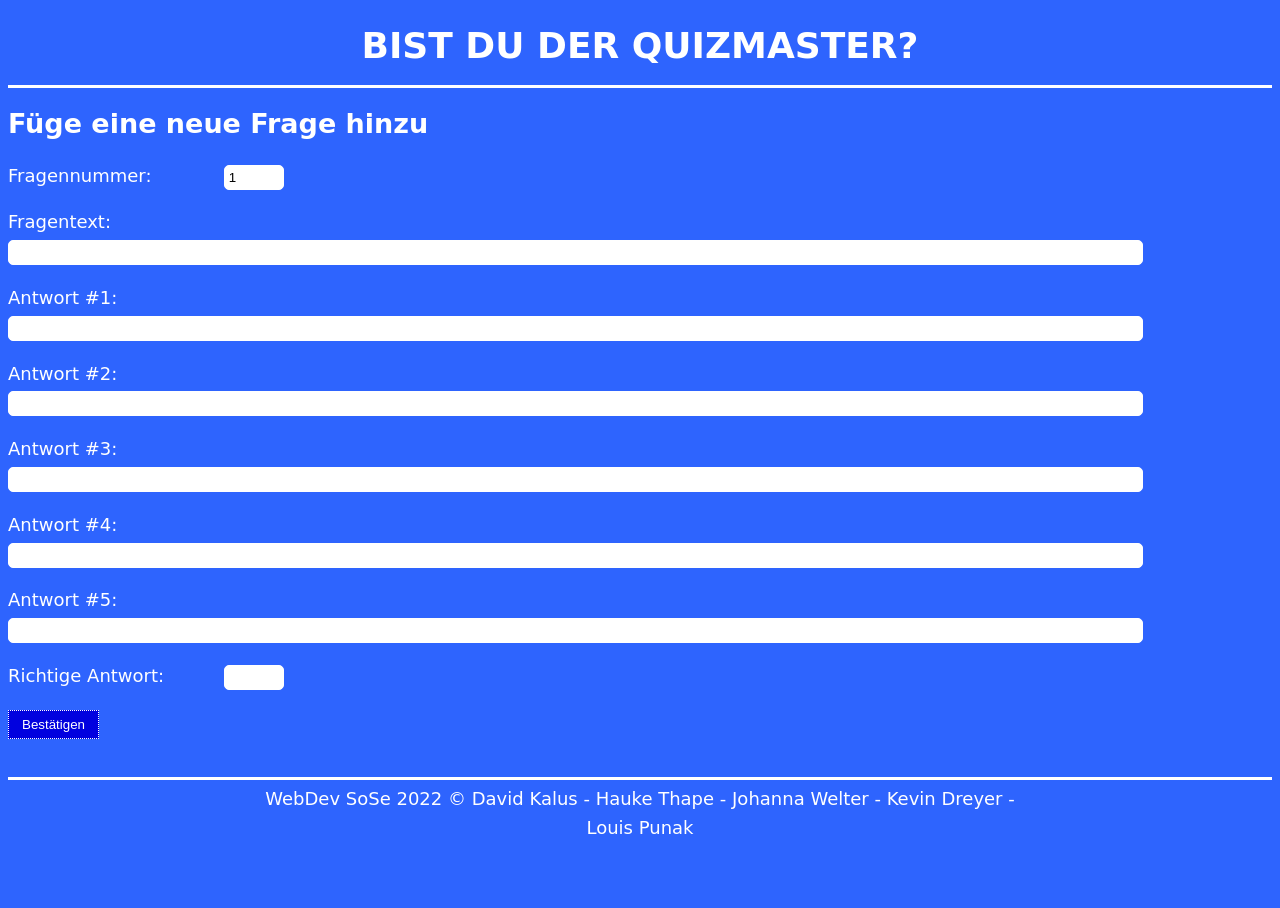
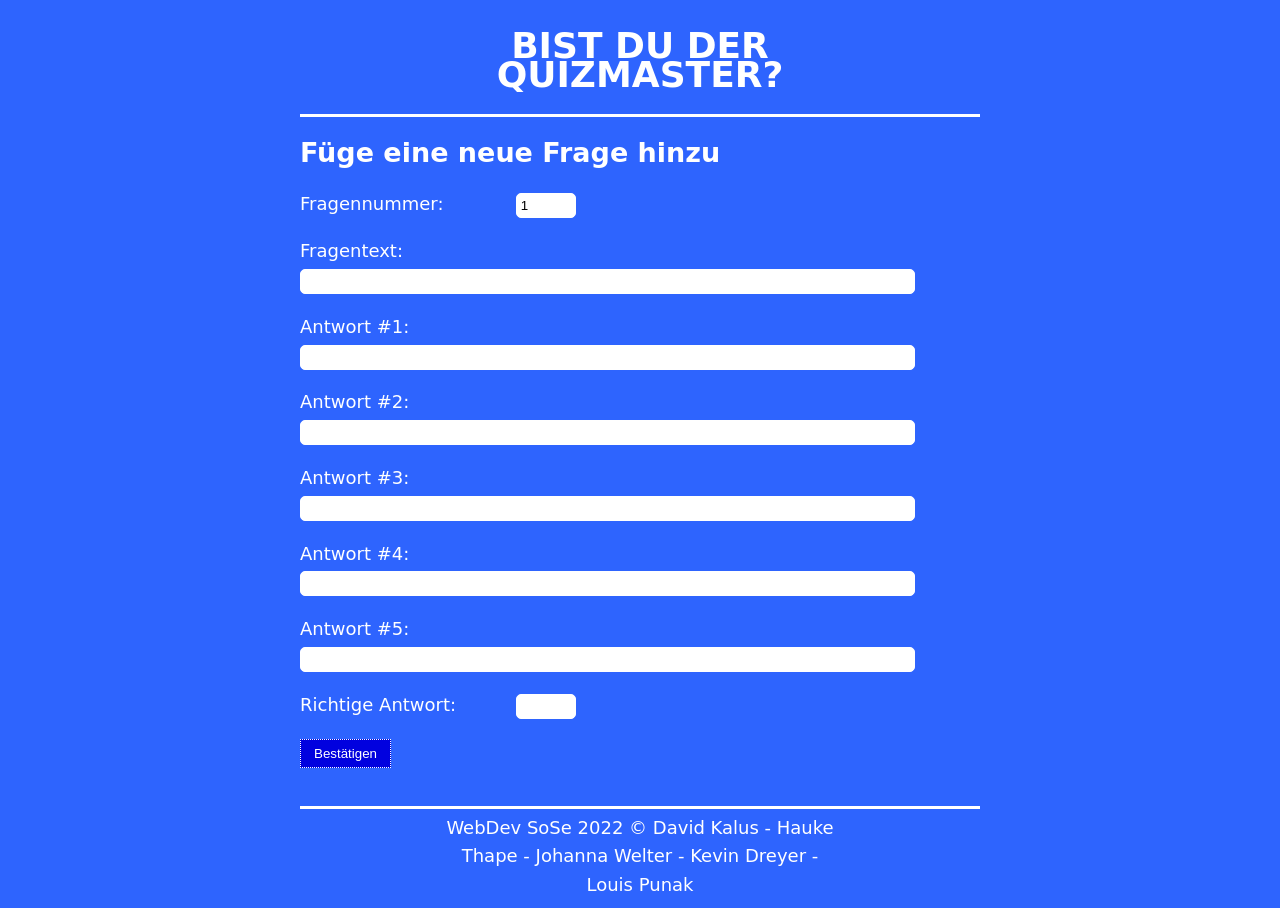
Before and after one commit to sleepylinde/studentelearning, a PHP site: page /Quiz/add.php in a window 1280 px wide. Before the commit the page ends 834 px from the top, so only its background shows below. Run offline with PHP 8.4, Linux system fonts and the light colour scheme; data that the repository does not hold is empty.

Commit message:
Updated the margin for my quiz

```diff
--- a/src/css/style.css
+++ b/src/css/style.css
@@ -5,6 +5,8 @@ body
     color: #FFFFFF;
     line-height:1.6em;
     background-color: #2E64FE;
+    margin-left: 300px;
+    margin-right: 300px;
 }
 
 li
```
